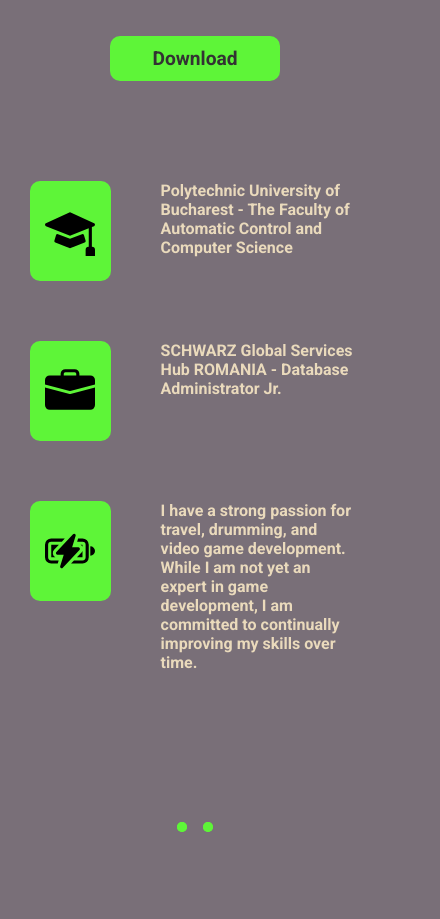
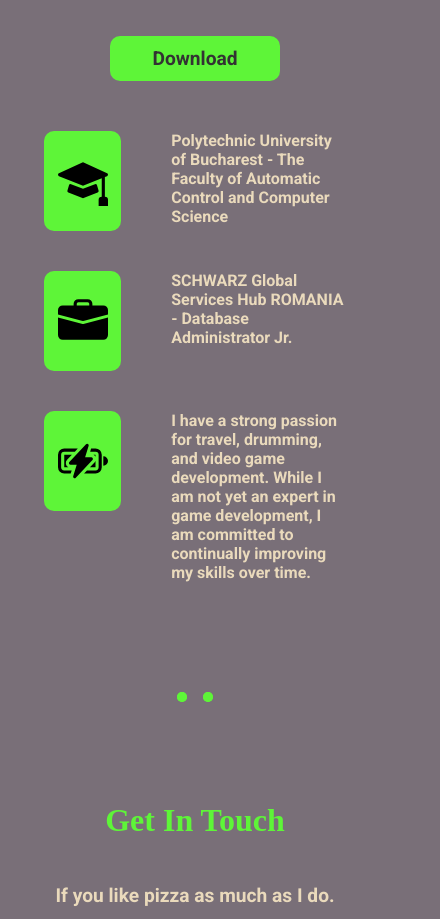
Before and after one commit to DraghiciAndrei1307/Personal-Website-Flex-Grid, a plain HTML site: page index.html in a window 390 px wide. Shown: the part 2040-2959 px from the top of the page, 440 px wide, since content can reach past the window. Drawn offline with Linux system fonts and the light colour scheme; a web font is replaced by a local one.

Commit message:
Add files via upload

```diff
--- a/style.css
+++ b/style.css
@@ -510,6 +510,7 @@ div > h2{    /*title of the section*/
     .details{
         width: 100%;
         gap: 5px;
+        padding: 0px;
     }
 
     .details > .card{
@@ -619,6 +620,7 @@ div > h2{    /*title of the section*/
     .details{
         width: 100%;
         gap: 5px;
+        padding: 0px;
     }
 
     .details > .card{
@@ -737,7 +739,7 @@ div > h2{    /*title of the section*/
     .details{
         width: 100%;
         gap: 5px;
-
+        padding: 0px;
     }
 
 
@@ -746,6 +748,7 @@ div > h2{    /*title of the section*/
         padding-left: 60px;
         padding-right: 60px;
         padding-top: 30px;
+        padding-bottom: 30px;
     }
 
     .details > .card > p{
@@ -860,14 +863,16 @@ div > h2{    /*title of the section*/
     }
 
     .details{
-        width: 100%;
-
+        width:80%;
+        padding: 0px;
+        gap: 20px;
     }
 
     .details > .card{
-        padding-left: 30px;
-        padding-right: 30px;
+        padding-left: 5px;
+        padding-right: 5px;
         padding-top: 10px;
+        padding-bottom: 10px;
     }
 
     .details > .card > p{
```
